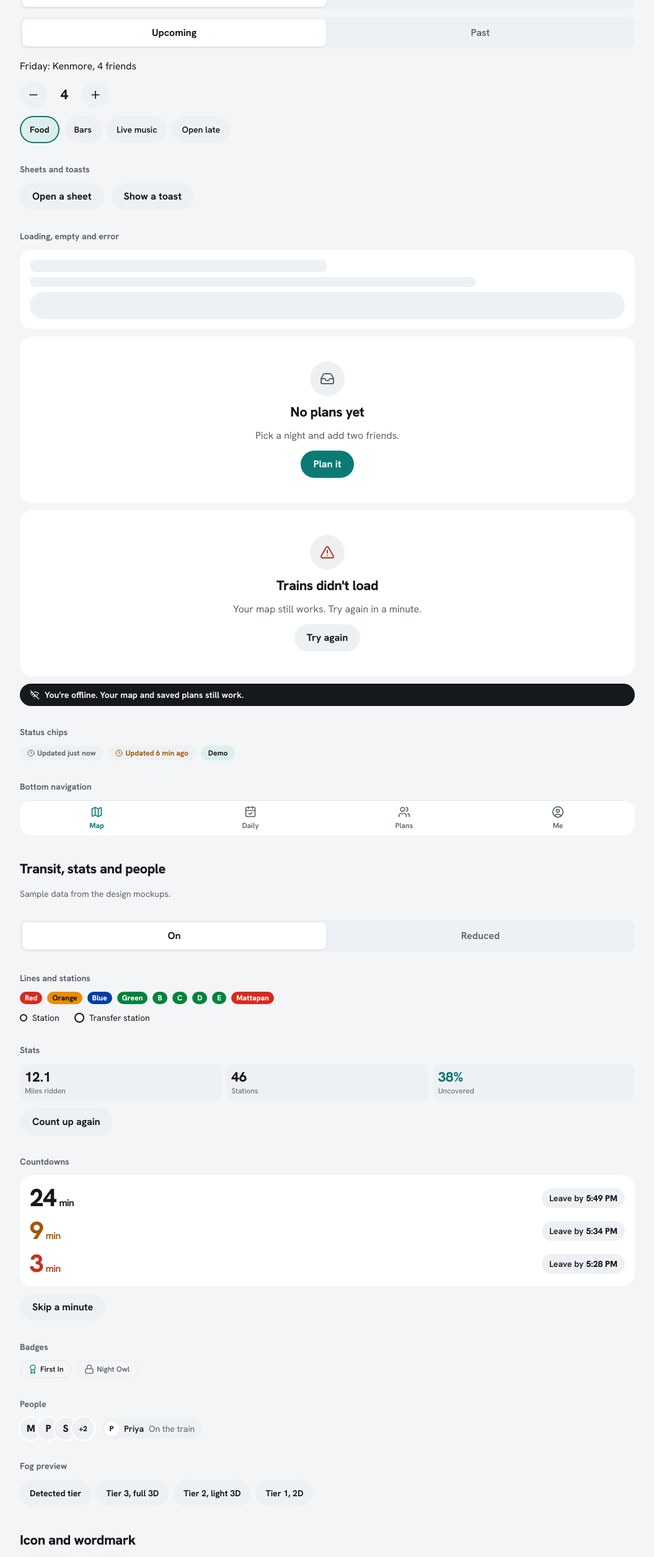
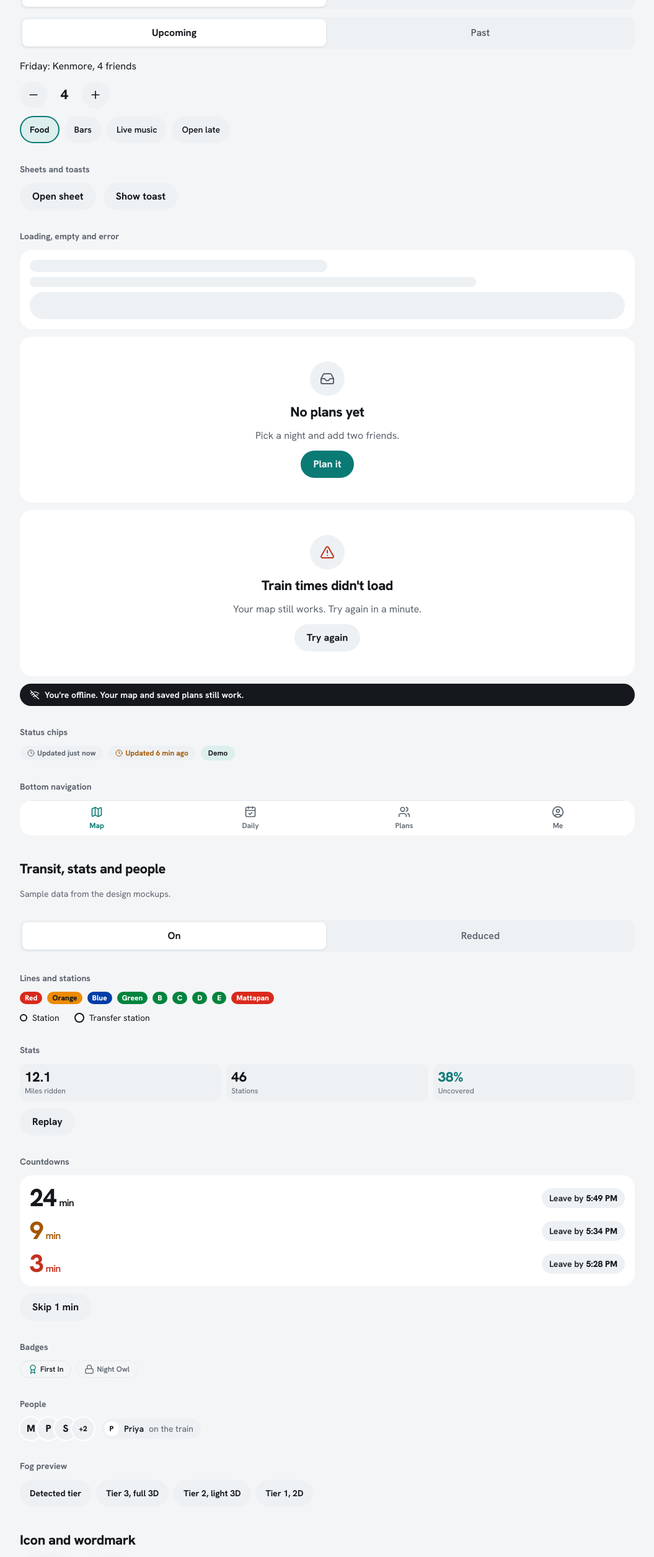
Before and after one commit to Achyut21/fogline, a Next.js app: page /design in a window 1280 px wide. Shown: the part 971-3483 px from the top of the page at 62% size, without its empty margins (112-1167 px from the left). Built offline with nearby package versions, Linux system fonts and the light colour scheme.

Commit message:
fix: move the percent sign into copy and tighten demo labels

```diff
--- a/src/app/design/display-demo.tsx
+++ b/src/app/design/display-demo.tsx
@@ -13,7 +13,7 @@ import { StatTile } from "@/components/display/stat-tile";
 import { StationDot } from "@/components/display/station-dot";
 import { Button } from "@/components/ui/button";
 import { SegmentedControl } from "@/components/ui/segmented-control";
-import { design } from "@/copy";
+import { design, display } from "@/copy";
 
 const d = design.display;
 const minute = 60_000;
@@ -70,7 +70,7 @@ export function DisplayDemo() {
           <dl key={replay} className="grid grid-cols-3 gap-2">
             <StatTile label={d.statLabels.miles} value={12.1} decimals={1} />
             <StatTile label={d.statLabels.stations} value={46} />
-            <StatTile label={d.statLabels.uncovered} value={38} suffix="%" accent />
+            <StatTile label={d.statLabels.uncovered} value={38} suffix={display.percent} accent />
           </dl>
           <Button
             variant="secondary"
--- a/src/copy/design.ts
+++ b/src/copy/design.ts
@@ -116,17 +116,17 @@ export const design = {
     chipsLabel: "Filters",
     chips: { food: "Food", bars: "Bars", music: "Live music", late: "Open late" },
     sheetsAndToasts: "Sheets and toasts",
-    openSheet: "Open a sheet",
+    openSheet: "Open sheet",
     sheetTitle: "Kenmore",
     sheetBody: "Tap or drag the grabber to move between peek, half and full.",
-    showToast: "Show a toast",
+    showToast: "Show toast",
     toast: "Plan saved",
     toastBody: "Friday at Kenmore",
     states: "Loading, empty and error",
     emptyTitle: "No plans yet",
     emptyBody: "Pick a night and add two friends.",
     emptyAction: "Plan it",
-    errorTitle: "Trains didn't load",
+    errorTitle: "Train times didn't load",
     errorBody: "Your map still works. Try again in a minute.",
     retrying: "Trying again",
     statusChips: "Status chips",
@@ -139,15 +139,15 @@ export const design = {
     station: "Station",
     transfer: "Transfer station",
     stats: "Stats",
-    replay: "Count up again",
+    replay: "Replay",
     statLabels: { miles: "Miles ridden", stations: "Stations", uncovered: "Uncovered" },
     countdowns: "Countdowns",
-    skipMinute: "Skip a minute",
+    skipMinute: "Skip 1 min",
     badges: "Badges",
     badgeNames: { firstIn: "First In", nightOwl: "Night Owl" },
     people: "People",
     names: ["Maya", "Priya", "Sam", "Jordan", "Lee"],
-    status: "On the train",
+    status: "on the train",
     fog: "Fog preview",
     fogTiers: [
       { tier: "", label: "Detected tier" },
--- a/src/copy/display.ts
+++ b/src/copy/display.ts
@@ -10,9 +10,10 @@ export const display = {
     "Green-C": { short: "C", name: "Green Line C" },
     "Green-D": { short: "D", name: "Green Line D" },
     "Green-E": { short: "E", name: "Green Line E" },
-    Mattapan: { short: "Mattapan", name: "Mattapan Line" },
+    Mattapan: { short: "Mattapan", name: "Mattapan Trolley" },
   },
   minutes: "min",
+  percent: "%",
   leaveBy: "Leave by",
   badgeLocked: (name: string) => `${name}, locked`,
   more: (count: number) => `+${count}`,
--- a/src/copy/system.ts
+++ b/src/copy/system.ts
@@ -1,6 +1,7 @@
 export const system = {
   offlineBanner: "You're offline. Your map and saved plans still work.",
-  stale: (minutes: number) => (minutes < 1 ? "Updated just now" : `Updated ${minutes} min ago`),
+  stale: (minutes: number) =>
+    minutes < 1 ? "Updated just now" : `Updated ${Math.floor(minutes)} min ago`,
   demo: "Demo",
   stepper: {
     decrease: (label: string) => `${label}: one less`,
```
